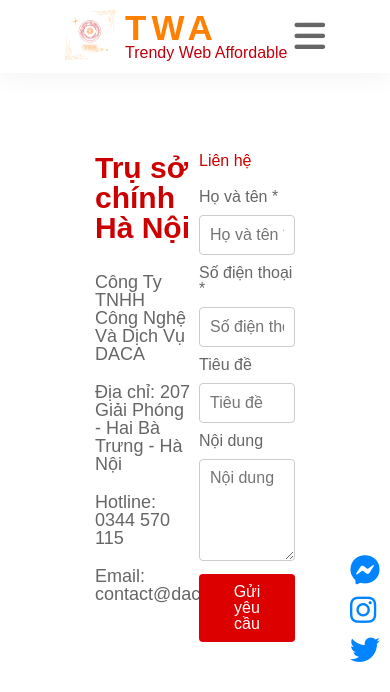
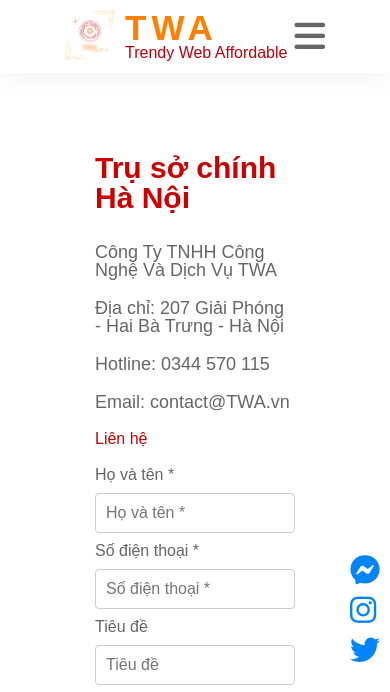
Before and after one commit to nguyenbac032905/daca, a plain HTML site: page lienhe.html in a window 390 px wide. Shown: the top 692 px of the page. Drawn offline with Linux system fonts and the light colour scheme.

Commit message:
bac11111

```diff
--- a/lienhe.html
+++ b/lienhe.html
@@ -27,7 +27,14 @@
         margin: auto;
         flex-wrap: wrap;
       }
-
+      @media (max-width:767.98px) {
+        .section100 .container .info{
+            width: 100%;
+        }
+        .section100 .container .form{
+            width: 100%;
+        }
+      }
       .section100 .info, .form {
         width: 48%;
       }
@@ -213,10 +220,10 @@
       <div class="container">
         <div class="info">
           <h2>Trụ sở chính Hà Nội</h2>
-          <p><strong>Công Ty TNHH Công Nghệ Và Dịch Vụ DACA</strong></p>
+          <p><strong>Công Ty TNHH Công Nghệ Và Dịch Vụ TWA</strong></p>
           <p>Địa chỉ: 207 Giải Phóng - Hai Bà Trưng - Hà Nội </p>
           <p>Hotline: 0344 570 115</p>
-          <p>Email: contact@daca.vn</p>
+          <p>Email: contact@TWA.vn</p>
         </div>
 
         <div class="form">
```
Also changed, not shown: banhang.html (+1 -1 lines).
